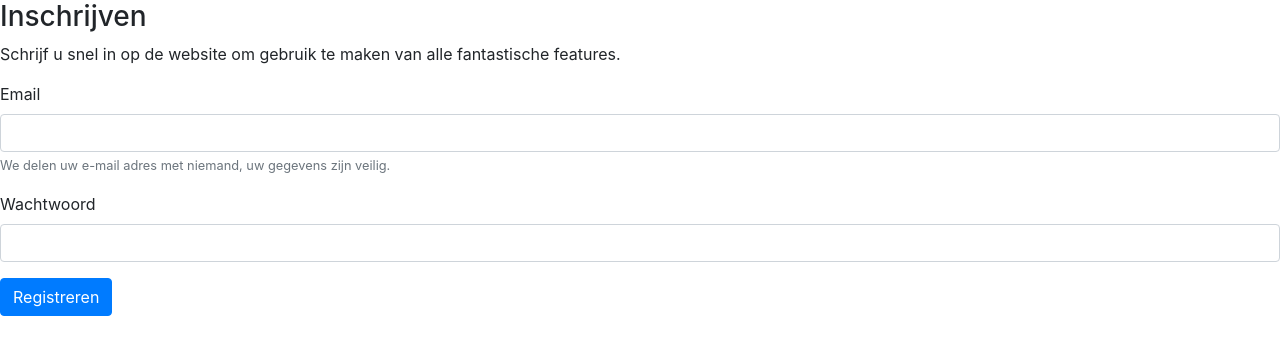
After one commit to AlexMarquez-coder/f2m5-team, a PHP site: template _private/views/register_form.php in a window 1280 px wide. The commit adds this page. Shown: the top 355 px of the page. Run offline with PHP 8.4, Linux system fonts and the light colour scheme; the template is opened without the code that fills it, so the values that code supplies are empty; a stand-in replaces the project's code that opens the database connection.

Commit message:
registrir pagina gewerkt

```diff
--- a/_private/routes.php
+++ b/_private/routes.php
@@ -12,7 +12,8 @@ SimpleRouter::group( [ 'prefix' => site_url() ], function () {
 	// Lees de docs, daar zie je hoe je routes kunt maken: https://github.com/skipperbent/simple-php-router#routes
 
 	SimpleRouter::get( '/', 'WebsiteController@home' )->name( 'home' );
-
+	SimpleRouter::get( '/registreren', 'RegistrationController@registrationForm' )->name('register.form');
+	SimpleRouter::post( '/registreren/verwerken', 'RegistrationController@handleRegistrationForm' )->name('register.handle' );
 
 
 
--- /dev/null
+++ b/_private/views/register_form.php
@@ -0,0 +1,34 @@
+<?php $this->layout('layouts::website');?>
+
+<!doctype html>
+<html lang="en">
+<head>
+    <meta charset="UTF-8">
+    <meta name="viewport" content="width=device-width, user-scalable=no, initial-scale=1.0, maximum-scale=1.0, minimum-scale=1.0">
+    <meta http-equiv="X-UA-Compatible" content="ie=edge">
+    <title>Homepage</title>
+    <link rel="shortcut icon" href="../Logo/Logo simpel.webp">
+    <link rel="stylesheet" href="https://stackpath.bootstrapcdn.com/bootstrap/4.5.0/css/bootstrap.min.css" integrity="sha384-9aIt2nRpC12Uk9gS9baDl411NQApFmC26EwAOH8WgZl5MYYxFfc+NcPb1dKGj7Sk" crossorigin="anonymous">
+    <link rel="stylesheet" href="<?php echo site_url( '/css/style.css' ) ?>" media="all">
+	<?php if ( $this->section( 'css' ) ): ?>
+		<?php echo $this->section( 'css' ) ?>
+	<?php endif; ?>
+</head>
+
+<h3>Inschrijven</h3>
+
+<p>Schrijf u snel in op de website om gebruik te maken van alle fantastische features.</p>
+
+<form action="<?php echo url("register.handle")?>" method="POST">
+    <div class="form-group">
+        <label for="email">Email</label>
+        <input type="email" name="email" value="" class="form-control" id="email" aria-describedby="email">
+        <small id="emailHelp" class="fotm-text text-muted">We delen uw e-mail adres met niemand, uw gegevens zijn veilig.</small>
+    </div>
+    <div class="form-group">
+        <label for="wachtwoord">Wachtwoord</label>
+        <input type="password" name="wachtwoord" class="form-control" id="wachtwoord">
+    </div>
+    <button type="submit" class="btn btn-primary">Registreren</button>
+</form>
+</html>
```
Also changed, not shown: _private/controllers/RegistrationController.php (added, +45 -0 lines).
